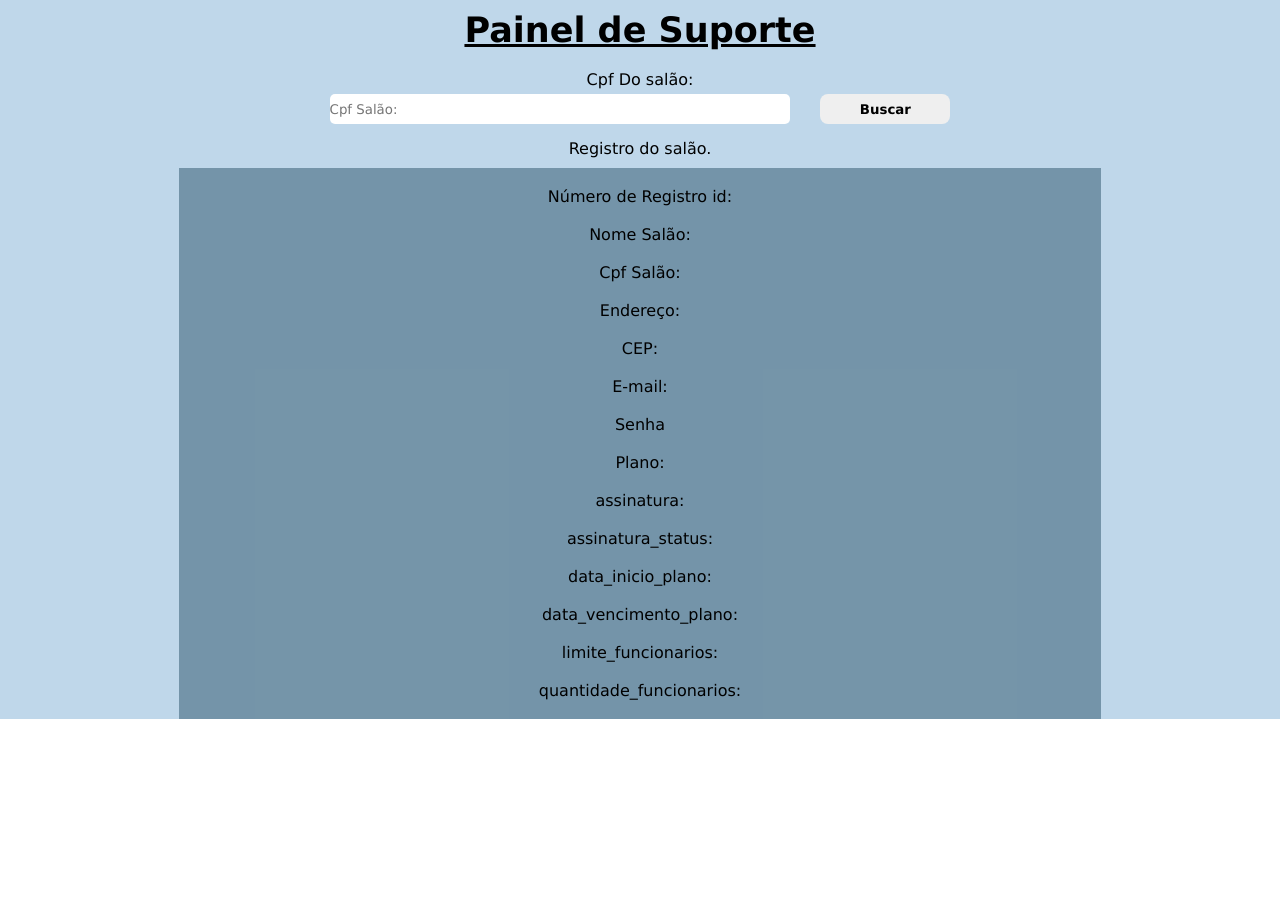
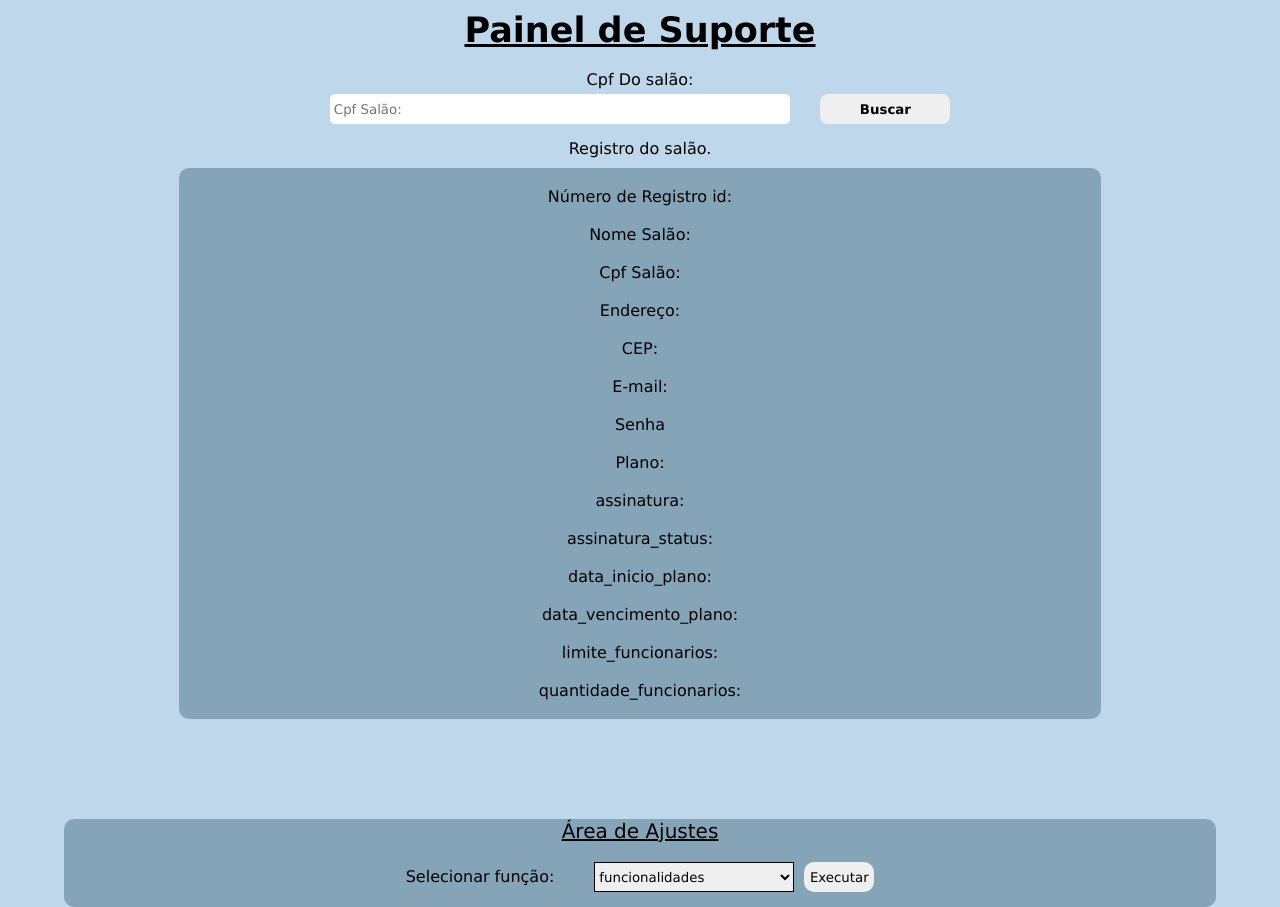
Before and after one commit to joaoMicheletti/BeautyBook, a React (Create React App) app in the folder frontend/: page /cpanel in a window 1280 px wide. Shown: the part 140-1047 px from the top of the page. Before the commit the page ends 859 px from the top, so only its background shows below. Built offline with nearby package versions, Linux system fonts and the light colour scheme; what @mercadopago/sdk-react would draw is missing.

Commit message:
inicio das funcionalidades de update

```diff
--- a/frontend/src/pages/cpanel/cpanel.js
+++ b/frontend/src/pages/cpanel/cpanel.js
@@ -5,6 +5,7 @@ import Api from '../../services/api';
 
 export default function Cpanel(){
     const [infoSalao, setInfoSalao] = useState("");
+    //buscar salão;
     async function BuscarSalao(){
         const Data = {
             cpf_salao: document.querySelector(".cpf_salao").value
@@ -32,23 +33,68 @@ export default function Cpanel(){
         document.querySelector('#data_vencimento_plano').innerHTML = infoSalao.data_vencimento_plano;
         document.querySelector('#limite_funcionarios').innerHTML = infoSalao.limite_funcionarios;
         document.querySelector('#quantidade_funcionarios').innerHTML = infoSalao.quantidade_funcionarios;
-
+    }
+    //funcionalidades;
+    let [funcionalidade, setFuncionalidade] = useState('');
+    //obj a ser enviado nas request's;
+    const Data = {funcionalidade};
+    function Executar(){
+        alert(funcionalidade)
+        if (funcionalidade === 'funcionalidades'|| funcionalidade === ''){
+            alert('Selecione uma funcionalidade');
+            //editar senha;
+        } else if (funcionalidade === 'editar senha'){
+            alert('atenção na forma de informar os valores!');
+            var senha = window.prompt('Senha: ');
+            Api.post('', Data).then((Response) => {}).catch((erro) =>{
+                alert('Erro ao comunicar-se com o servidor');
+            });
+            //editar plano;
+        } else if (funcionalidade === 'editar plano'){
+            Api.post('', Data).then((Response) => {}).catch((erro) =>{
+                alert('Erro ao comunicar-se com o servidor');
+            });
+            //editar assinatura;
+        } else if (funcionalidade === 'editar assinatura'){
+            Api.post('', Data).then((Response) => {}).catch((erro) =>{
+                alert('Erro ao comunicar-se com o servidor');
+            });
+            //editar assinatura status;
+        }else if (funcionalidade === 'editar assinatura status'){
+            Api.post('', Data).then((Response) => {}).catch((erro) =>{
+                alert('Erro ao comunicar-se com o servidor');
+            });
+            // editar iniio de plano;
+        }else if (funcionalidade === 'editar inicio de plano'){
+            Api.post('', Data).then((Response) => {}).catch((erro) =>{
+                alert('Erro ao comunicar-se com o servidor');
+            });
+            // editar vencimento de plano
+        }else if (funcionalidade === 'editar vencimento de plano'){
+            Api.post('', Data).then((Response) => {}).catch((erro) =>{
+                alert('Erro ao comunicar-se com o servidor');
+            });
+        }else if (funcionalidade === 'editar limite de funionarios'){
+            Api.post('', Data).then((Response) => {}).catch((erro) =>{
+                alert('Erro ao comunicar-se com o servidor');
+            });
+        }
     };
     return(
         <div id="CpanelContainer">
             <header id="CpanelHeader">
                 <img id="LogoImg" src={Logo} alt="logo"/>
                 <nav id="Menu">
-                    <a>Log Out</a>
+                    <a>Log-Out</a>
                 </nav>
             </header>
             <h1 id="CpanelTitle" >Painel de Suporte</h1>
             <div id="ConteudoContainer">
                 <label>Cpf Do salão:<br/>
-                    <input type="text" className="cpf_salao" id="inp" placeholder="Cpf Salão:"/>
+                    <input type="text" className="cpf_salao" id="inp" placeholder=" Cpf Salão:"/>
                     <button onClick={BuscarSalao} id="btnBuscar">Buscar</button>
                 </label><br/>
-                <label>
+                <div>
                     Registro do salão.
                     <div id="infoSalao">
                         <br/>
@@ -67,7 +113,25 @@ export default function Cpanel(){
                         <label>limite_funcionarios: <p id="limite_funcionarios"></p></label><br/>
                         <label>quantidade_funcionarios: <p id="quantidade_funcionarios"></p></label><br/>
                     </div>
+                </div>
+            </div>
+            <div id="UpdateArea">
+                <p>Área de Ajustes</p>
+                <br/>
+                <label>
+                    Selecionar função:
+                    <select onChange={(e) => setFuncionalidade(e.target.value)} name="dia" id="dia">
+                        <option value="funcionalidades">funcionalidades</option>
+                        <option value="editar senha">editar senha</option>
+                        <option value="editar plano">editar plano</option>
+                        <option value="editar assinatura">editar assinatura</option>
+                        <option value="editar assinatura status">editar assinatura status</option>
+                        <option value="editar inicio de plano">editar inicio de plano</option>
+                        <option value="editar vencimento de plano">editar vencimento de plano</option>
+                        <option value="editar limite de funcionarios">editar limite de funcionarios</option>
+                        </select>
                 </label>
+                <button onClick={Executar} id="BtnExecutar">Executar</button>
             </div>
         </div>
     );
--- a/frontend/src/pages/cpanel/styleCpanel.css
+++ b/frontend/src/pages/cpanel/styleCpanel.css
@@ -55,10 +55,30 @@
     font-weight: 600;
 }
 #infoSalao {
+    border-radius: 10px;
     margin-top: 10px;
     text-align: center;
-    background-color: #587a8fb6;
+    background-color: #587a8f8c;
     width: 80%;
     margin-left: 10%;
     height: auto;
 }
+#UpdateArea {
+    border-radius: 10px;
+    margin-top: 100px;
+    text-align: center;
+    height: auto;
+    width: 90%;
+    margin-left: 5% ;
+    background-color: #587a8f8c;
+}
+#UpdateArea p {
+    font-size: 20px;
+    text-decoration: underline;
+}
+#BtnExecutar{
+    margin-left: 10px;
+    width: 70px;
+    height: 30px;
+    border-radius: 10px;
+}
```
